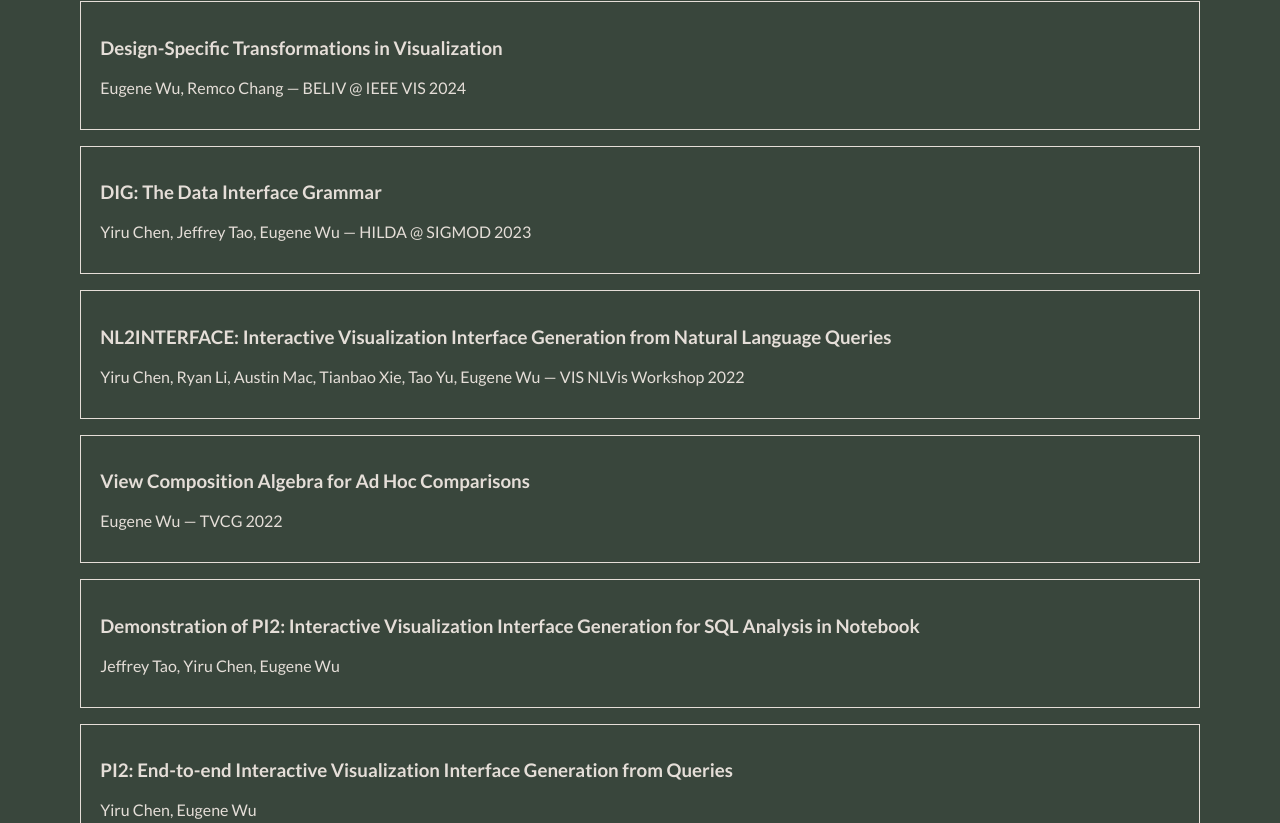
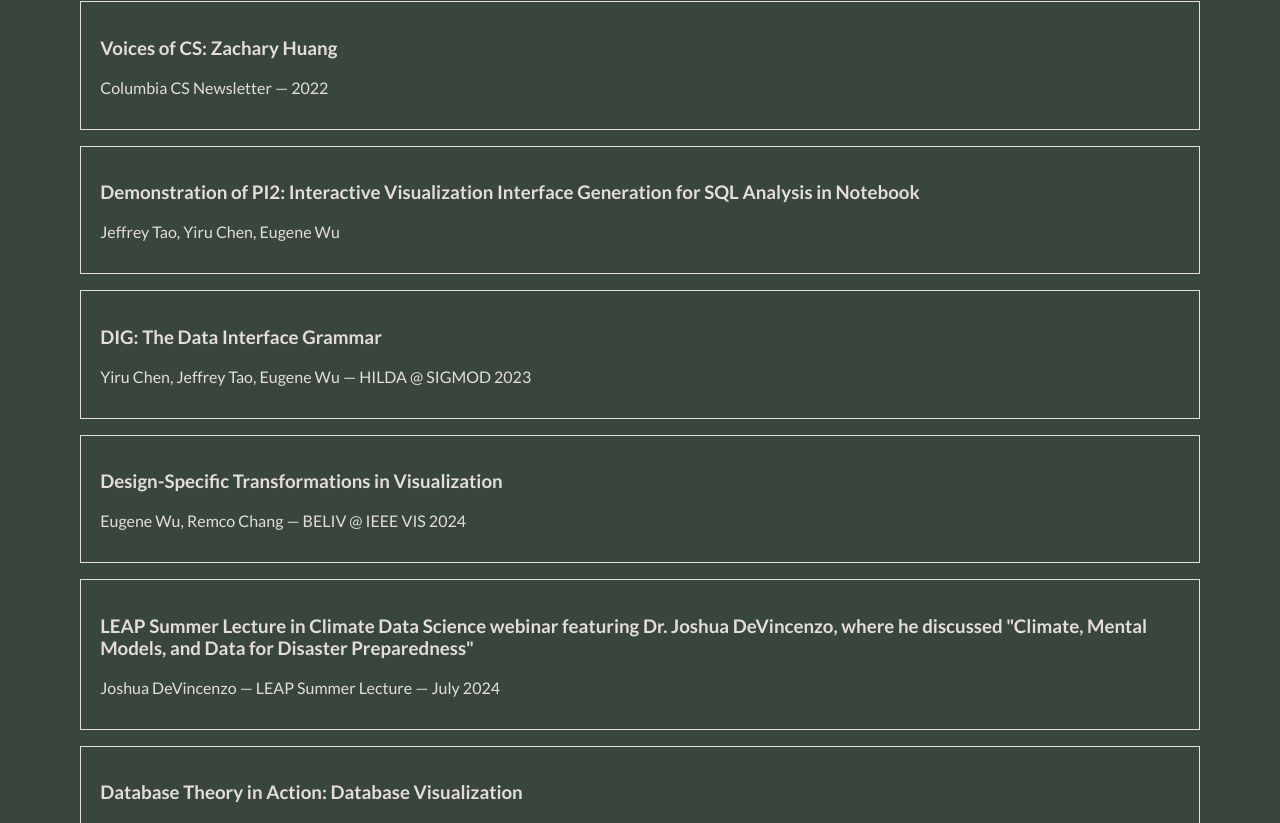
Before and after one commit to Columbia-DESDR/columbia-desdr.github.io, a React (Create React App) app: page /#/ in a window 1280 px wide. Shown: the part 5237-6060 px from the top of the page. Built offline with nearby package versions, Linux system fonts and the light colour scheme.

Commit message:
Add new publications and reorder all publications chronologically

```diff
--- a/src/constants.js
+++ b/src/constants.js
@@ -44,21 +44,6 @@ export const members = ["Dieter Joubert", "Ritika Ganesh Deshpande", "Tanisha Bi
 
 export const publications = [
   {
-    name: 'Playing to Adapt: Crowdsourcing Historical Climate Data with Gamification to Improve Farmer Risk Management Instruments',
-    authors: 'Juan Nicolas Aguilera, Max Mauerman, Daniel Osgood',
-    link: 'https://papers.ssrn.com/sol3/papers.cfm?abstract_id=3639580',
-  },
-  {
-    name: 'Using Tech to Help African Farmers Collect Index Insurance Payouts',
-    authors: 'News Article — Aug 2022',
-    link: 'https://www.engineering.columbia.edu/news/using-tech-help-african-farmers-collect-payouts',
-  },
-  {
-    name: 'Voices of CS: Zachary Huang',
-    authors: 'Columbia CS Newsletter',
-    link: 'https://www.cs.columbia.edu/2022/voices-of-cs-zachary-huang/',
-  },
-  {
     name: 'In New Project, Millions of Farmers Will Help to Improve Insurance Against Climate Disasters',
     authors: 'Columbia Climate School Newsletter — 2021',
     link: 'https://iri.columbia.edu/news/in-new-project-millions-of-farmers-will-help-to-improve-insurance-against-climate-disasters/',
@@ -69,15 +54,59 @@ export const publications = [
     link: 'https://iri.columbia.edu/news/ikon-playing-to-adapt/',
   },
   {
-    name: 'Context-Aware Climate Intelligence: Integrating Community Data into AI Disaster Models',
-    authors: 'Justine Mach, Kenny Frias',
-    link: 'https://docs.google.com/presentation/d/1I2cEKmiWuY7YXb3qqvKoSku3tUseWDVscvjdbWMvv2g/edit?usp=sharing',
+    name: 'PI2: End-to-end Interactive Visualization Interface Generation from Queries',
+    authors: 'Yiru Chen, Eugene Wu',
+    link: 'https://arxiv.org/abs/2107.08203'
   },
-
+  {
+    name: 'View Composition Algebra for Ad Hoc Comparisons',
+    authors: 'Eugene Wu — TVCG 2022',
+    link: 'https://arxiv.org/abs/2202.07836',
+  },
+  {
+    name: 'Playing to Adapt: Crowdsourcing Historical Climate Data with Gamification to Improve Farmer Risk Management Instruments',
+    authors: 'Juan Nicolas Aguilera, Max Mauerman, Daniel Osgood',
+    link: 'https://papers.ssrn.com/sol3/papers.cfm?abstract_id=3639580',
+  },
   {
     name: 'Reptile: Aggregation-level Explanations for Hierarchical Data',
     authors: 'Zachary Huang, Eugene Wu — SIGMOD 2022',
     link: 'https://arxiv.org/abs/2103.07037',
+  },
+  {
+    name: 'Using Tech to Help African Farmers Collect Index Insurance Payouts',
+    authors: 'News Article — Aug 2022',
+    link: 'https://www.engineering.columbia.edu/news/using-tech-help-african-farmers-collect-payouts',
+  },
+  {
+    name: 'NL2INTERFACE: Interactive Visualization Interface Generation from Natural Language Queries',
+    authors: 'Yiru Chen, Ryan Li, Austin Mac, Tianbao Xie, Tao Yu, Eugene Wu — VIS NLVis Workshop 2022',
+    link: 'https://arxiv.org/abs/2209.08834',
+  },
+  {
+    name: 'Voices of CS: Zachary Huang',
+    authors: 'Columbia CS Newsletter — 2022',
+    link: 'https://www.cs.columbia.edu/2022/voices-of-cs-zachary-huang/',
+  },
+  {
+    name: 'Demonstration of PI2: Interactive Visualization Interface Generation for SQL Analysis in Notebook',
+    authors: 'Jeffrey Tao, Yiru Chen, Eugene Wu',
+    link: 'https://doi.org/10.1145/3514221.3520153'
+  },
+  {
+    name: 'DIG: The Data Interface Grammar',
+    authors: 'Yiru Chen, Jeffrey Tao, Eugene Wu — HILDA @ SIGMOD 2023',
+    link: 'https://www.dropbox.com/s/bhwikxq8932dsg5/dig-hilda23-cr.pdf?dl=0',
+  },
+  {
+    name: 'Design-Specific Transformations in Visualization',
+    authors: 'Eugene Wu, Remco Chang — BELIV @ IEEE VIS 2024',
+    link: 'https://arxiv.org/abs/2407.06404',
+  },
+  {
+    name: 'LEAP Summer Lecture in Climate Data Science webinar featuring Dr. Joshua DeVincenzo, where he discussed "Climate, Mental Models, and Data for Disaster Preparedness"',
+    authors: 'Joshua DeVincenzo — LEAP Summer Lecture — July 2024',
+    link: 'https://www.eventbrite.com/e/leap-summer-2024-lecture-in-climate-data-science-joshua-devincenzo-tickets-755889344377',
   },
   {
     name: 'Database Theory in Action: Database Visualization',
@@ -85,39 +114,56 @@ export const publications = [
     link: 'https://drops.dagstuhl.de/storage/00lipics/lipics-vol328-icdt2025/LIPIcs.ICDT.2025.35/LIPIcs.ICDT.2025.35.pdf',
   },
   {
-    name: 'Design-Specific Transformations in Visualization',
-    authors: 'Eugene Wu, Remco Chang — BELIV @ IEEE VIS 2024',
-    link: 'https://arxiv.org/abs/2407.06404',
+    name: 'Insurance for Climate Change in the Global South',
+    authors: 'Daniel Osgood — Class — Spring 2025',
   },
   {
-    name: 'DIG: The Data Interface Grammar',
-    authors: 'Yiru Chen, Jeffrey Tao, Eugene Wu — HILDA @ SIGMOD 2023',
-    link: 'https://www.dropbox.com/s/bhwikxq8932dsg5/dig-hilda23-cr.pdf?dl=0',
-  },
-  {
-    name: 'NL2INTERFACE: Interactive Visualization Interface Generation from Natural Language Queries',
-    authors: 'Yiru Chen, Ryan Li, Austin Mac, Tianbao Xie, Tao Yu, Eugene Wu — VIS NLVis Workshop 2022',
-    link: 'https://arxiv.org/abs/2209.08834',
-  },
-  {
-    name: 'View Composition Algebra for Ad Hoc Comparisons',
-    authors: 'Eugene Wu — TVCG 2022',
-    link: 'https://arxiv.org/abs/2202.07836',
-  },
-  {
-    name: 'Demonstration of PI2: Interactive Visualization Interface Generation for SQL Analysis in Notebook',
-    authors: 'Jeffrey Tao, Yiru Chen, Eugene Wu',
-    link: 'https://doi.org/10.1145/3514221.3520153'
-  },
-  {
-    name: 'PI2: End-to-end Interactive Visualization Interface Generation from Queries',
-    authors: 'Yiru Chen, Eugene Wu',
-    link: 'https://arxiv.org/abs/2107.08203'
+    name: 'What questions need to be asked for monitoring and evaluation of agricultural insurance to assist smallholder farmers and humanitarian funds?',
+    authors: 'SIPA Class — Spring 2025',
+    link: 'https://www.sipa.columbia.edu/what-questions-need-be-asked-monitoring-and-evaluation-agricultural-insurance-assist-smallholder',
   },
   {
     name: 'Aggregation Consistency Errors in Semantic Layers and How to Avoid Them',
     authors: 'Zezhou Huang, Pavan Kalyan Damalapati, Eugene Wu',
     link: 'https://dl.acm.org/doi/10.1145/3597465.3605224'
-  }
-
+  },
+  {
+    name: 'Can generative AI help strengthen disaster preparedness and resilience among youth?',
+    authors: 'State of the Planet Blog — Dec 2025',
+    link: 'https://news.climate.columbia.edu/2025/12/16/proposing-a-genai-chatbot-framework-for-youth-disaster-risk-reduction/',
+  },
+  {
+    name: '2025 was one of the three hottest years on record, scientists say',
+    authors: 'Andrew Kruczkiewicz — AP News — Dec 2025',
+    link: 'https://apnews.com/article/climate-world-weather-attribution-year-end-extreme-1e9028da87e518382482e21fef3cfeee',
+  },
+  {
+    name: 'It\'s been one year since wildfires devastated Los Angeles. What have we learned?',
+    authors: 'Jeff Schlegelmilch — State of the Planet Blog — Jan 2026',
+    link: 'https://news.climate.columbia.edu/2026/01/12/its-been-one-year-since-wildfires-devastated-los-angeles-what-have-we-learned/',
+  },
+  {
+    name: 'Imagining Anticipatory Action',
+    authors: 'NCDP — World Food Programme Exercise — Jan 27, 2026',
+  },
+  {
+    name: 'Field testing with farmers in the coffee regions of Colombia',
+    authors: 'Yale Center for Geospatial Solutions, Yale School of the Environment — Featured Video — Jan 2026',
+    link: 'https://ncdp.columbia.edu/video-media-items/field-testing-the-ikon-game-in-colombia/',
+  },
+  {
+    name: 'Capacity Building with the Ethiopian Meteorological Institute',
+    authors: 'NCDP — NCDP Perspectives Blog — Jan 2026',
+    link: 'https://ncdp.columbia.edu/ncdp-perspectives/capacity-building-with-the-ethiopian-meteorological-institute/',
+  },
+  {
+    name: 'Community Participation and Planning Guides for Local Climate Action',
+    authors: 'NCDP — Strengthening Capacities and Civic Participation for Climate-Resilient Communities in Chile — Jan 2026',
+    link: 'https://academiccommons.columbia.edu/doi/10.7916/vsms-hm95',
+  },
+  {
+    name: 'Context-Aware Climate Intelligence: Integrating Community Data into AI Disaster Models',
+    authors: 'Justine Mach, Kenny Frias',
+    link: 'https://docs.google.com/presentation/d/1I2cEKmiWuY7YXb3qqvKoSku3tUseWDVscvjdbWMvv2g/edit?usp=sharing',
+  },
 ];
```
